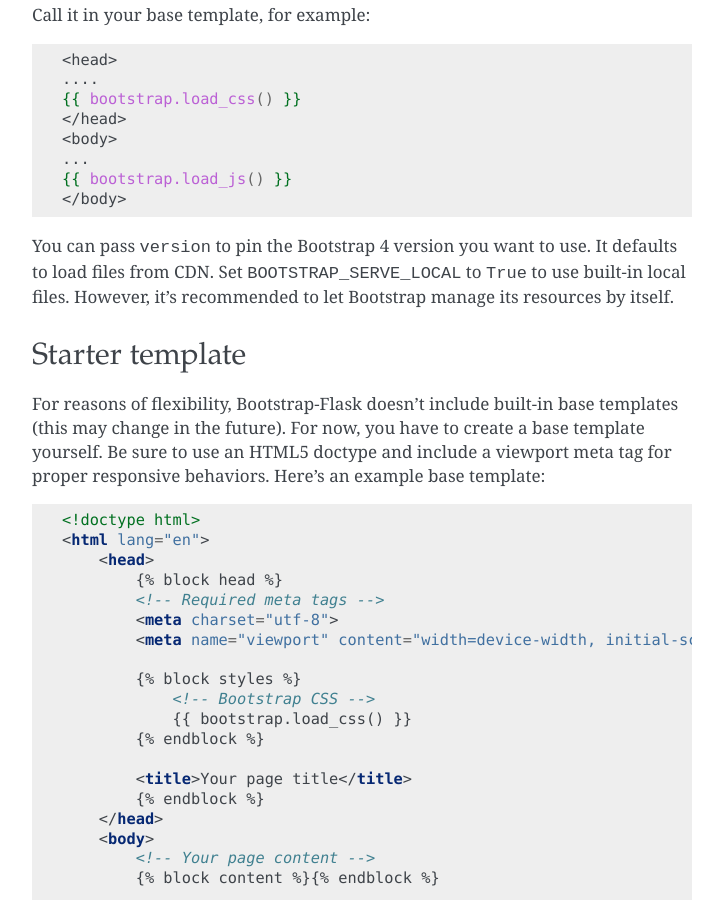
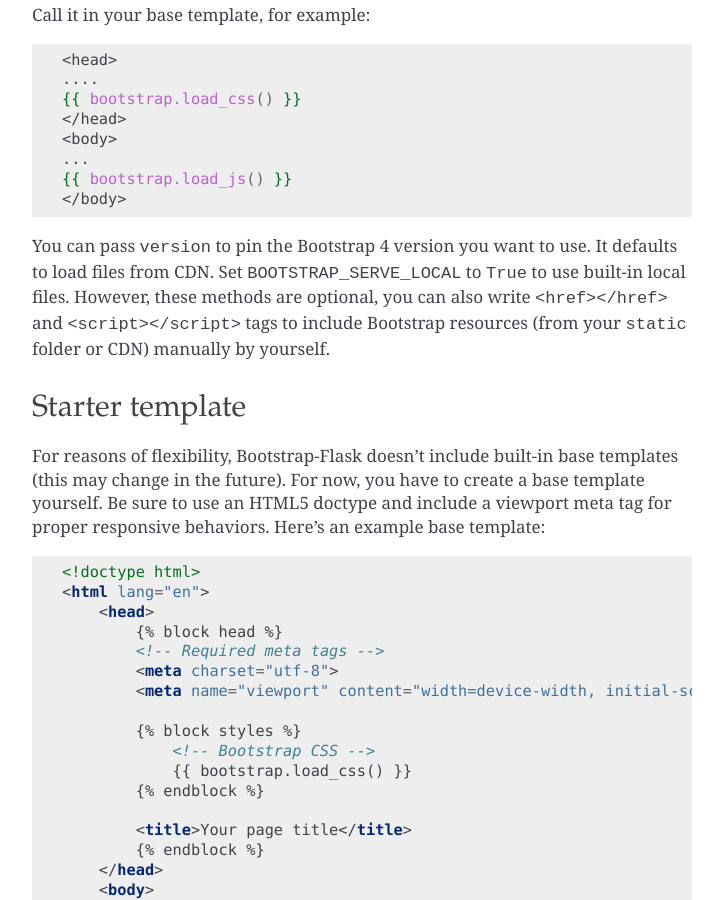
Before and after one commit to VV-YY/bootstrap_flask, a Sphinx documentation site: the page built from docs/basic.rst, in a window 1280 px wide and 900 px high, scrolled down 826 px. Shown: the whole window, without its empty margins (388-1111 px from the left). Built offline with Sphinx 7.4.7, drawn with Linux system fonts in a browser that asks for light colours.

Commit message:
Improve docs for resouces mangement

```diff
--- a/docs/basic.rst
+++ b/docs/basic.rst
@@ -49,7 +49,8 @@ Call it in your base template, for example:
     </body>
 
 You can pass ``version`` to pin the Bootstrap 4 version you want to use. It defaults to load files from CDN. Set ``BOOTSTRAP_SERVE_LOCAL``
-to ``True`` to use built-in local files. However, it's recommended to let Bootstrap manage its resources by itself.
+to ``True`` to use built-in local files. However, these methods are optional, you can also write ``<href></href>``
+and ``<script></script>`` tags to include Bootstrap resources (from your ``static`` folder or CDN) manually by yourself.
 
 Starter template
 -----------------
```
